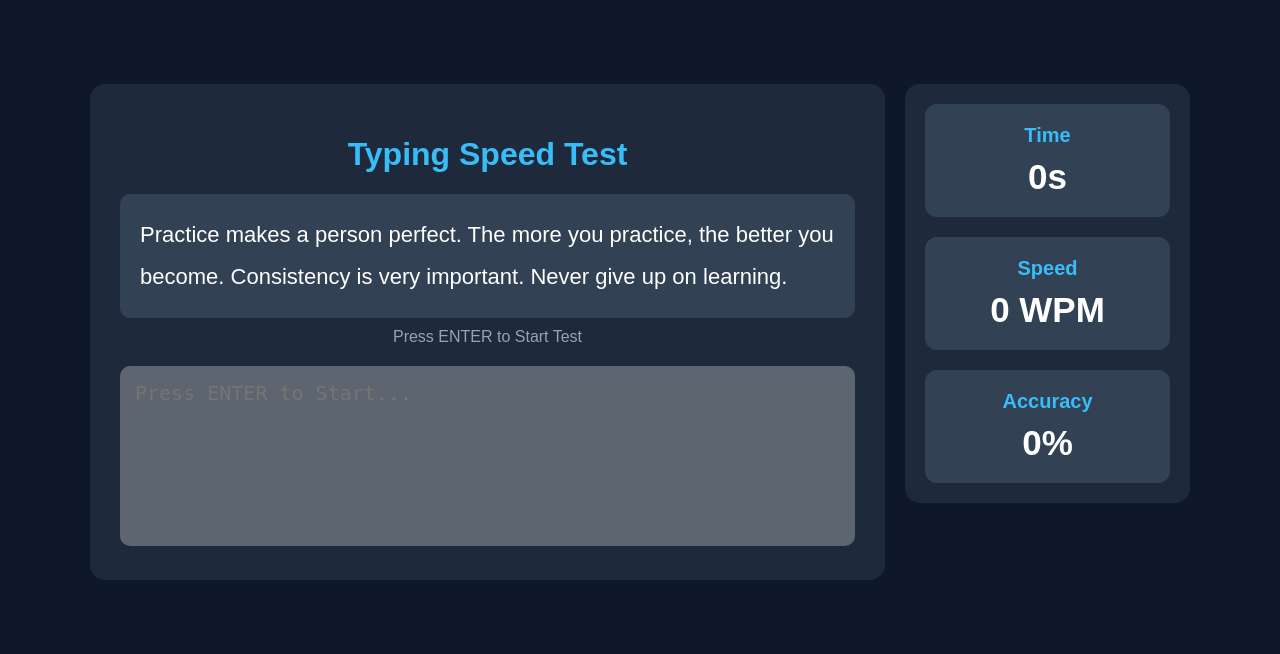
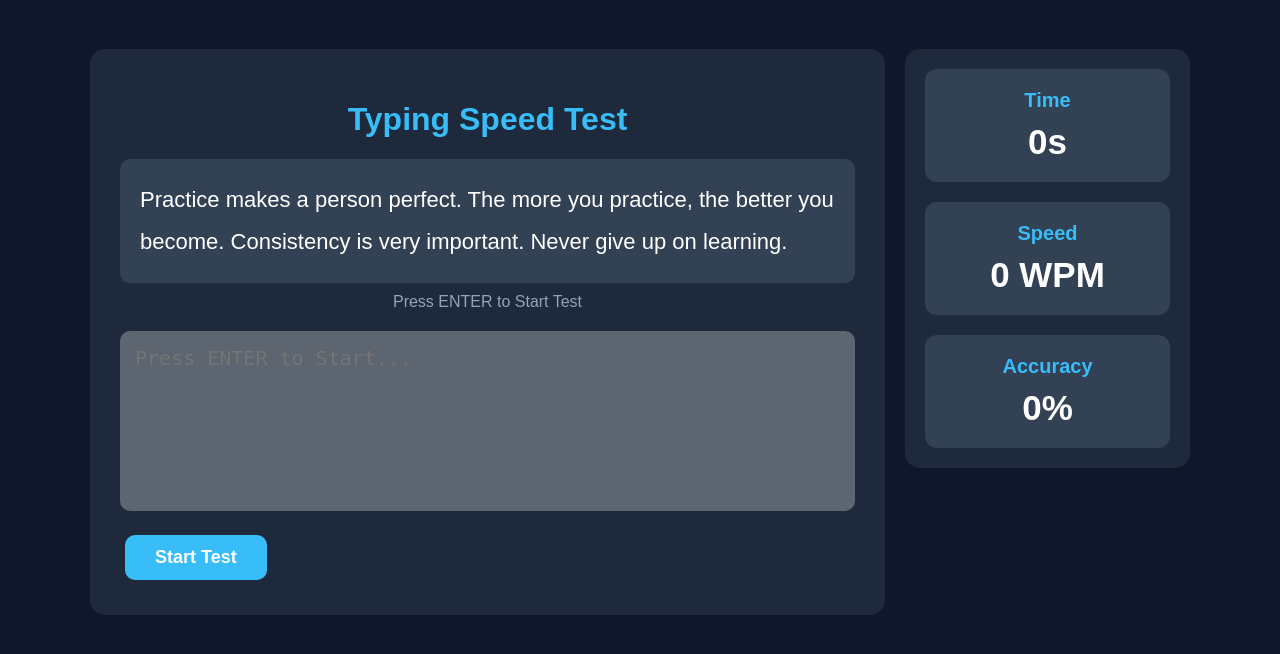
Before and after one commit to singhhansraj87544/typing-test, a Flask app: page / in a window 1280 px wide. Shown: the part 68-722 px from the top of the page. Run offline with Flask 3, Linux system fonts and the light colour scheme.

Commit message:
Added Start Test button

```diff
--- a/static/style.css
+++ b/static/style.css
@@ -14,6 +14,28 @@ body{
     box-sizing:border-box;
     overflow-x:hidden;
 
+}
+
+#startBtn{
+    margin-top:20px;
+    padding:12px 30px;
+    font-size:18px;
+    font-weight:bold;
+    background:#38bdf8;
+    color:white;
+    border:none;
+    border-radius:10px;
+    cursor:pointer;
+    transition:0.3s;
+}
+
+#startBtn:hover{
+    background:#0ea5e9;
+    transform:scale(1.05);
+}
+
+#startBtn:active{
+    transform:scale(0.98);
 }
 
 .welcome-bar{
--- a/templates/index.html
+++ b/templates/index.html
@@ -56,6 +56,10 @@ id="typingBox"
 placeholder="Press ENTER to Start..."
 disabled
 ></textarea>
+
+<button id="startBtn" onclick="startTest()">
+    Start Test
+</button>
 
 <div id="finalResult">
 
@@ -118,15 +122,19 @@ paragraph.split("").map(char => {
 
 function startTest(){
 
-started = true;
+    if(started) return;
 
-document.getElementById("typingBox").disabled = false;
+    started = true;
 
-document.getElementById("typingBox").focus();
+    document.getElementById("startBtn").style.display = "none";
 
-startTime = new Date().getTime();
+    document.getElementById("typingBox").disabled = false;
 
-timerInterval = setInterval(updateStats,100);
+    document.getElementById("typingBox").focus();
+
+    startTime = new Date().getTime();
+
+    timerInterval = setInterval(updateStats, 100);
 }
 
 function updateStats(){
```
